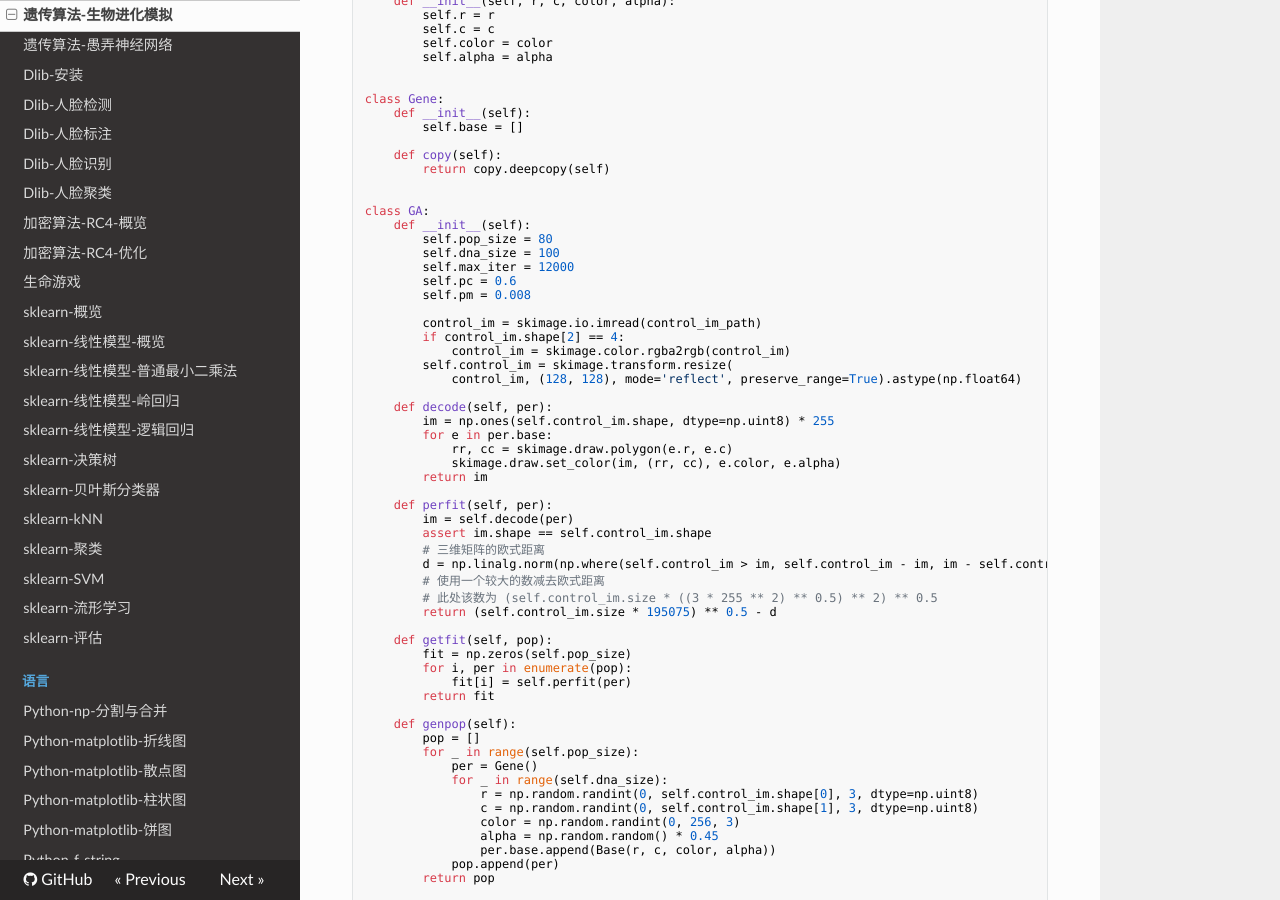
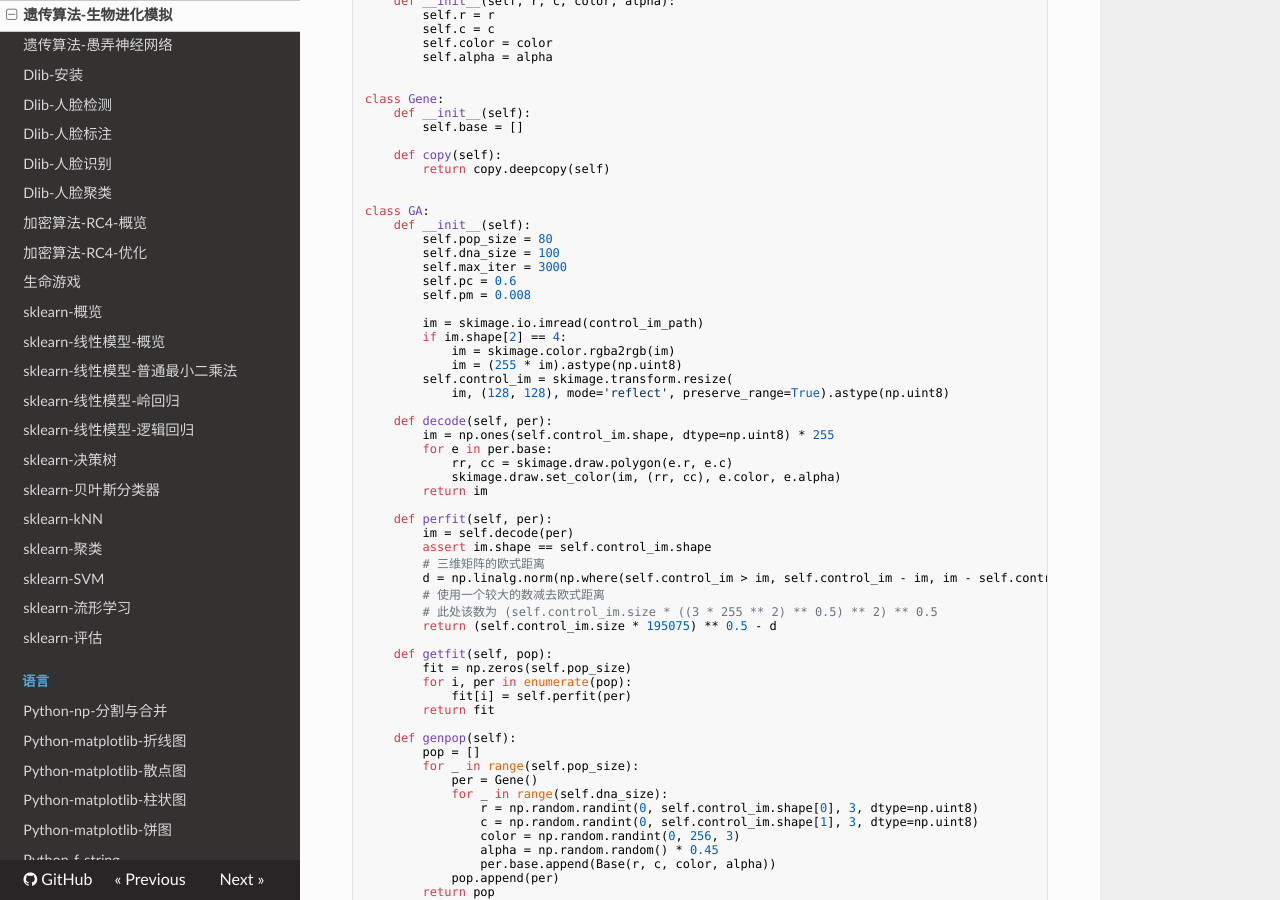
Before and after one commit to mohanson/accu, an MkDocs documentation site: the page built from docs/content/daze/ga/evolve.md, in a window 1280 px wide and 900 px high, scrolled down 1676 px. Built offline with MkDocs 1.6.1, drawn with Linux system fonts in a browser that asks for light colours; nearby versions of some CDN libraries; old or Windows-style settings are respelled for this version of MkDocs.

Commit message:
2018-10-16 19:20:56

```diff
--- a/docs/content/daze/ga/evolve.md
+++ b/docs/content/daze/ga/evolve.md
@@ -57,15 +57,16 @@ class GA:
     def __init__(self):
         self.pop_size = 80
         self.dna_size = 100
-        self.max_iter = 12000
+        self.max_iter = 3000
         self.pc = 0.6
         self.pm = 0.008
 
-        control_im = skimage.io.imread(control_im_path)
-        if control_im.shape[2] == 4:
-            control_im = skimage.color.rgba2rgb(control_im)
+        im = skimage.io.imread(control_im_path)
+        if im.shape[2] == 4:
+            im = skimage.color.rgba2rgb(im)
+            im = (255 * im).astype(np.uint8)
         self.control_im = skimage.transform.resize(
-            control_im, (128, 128), mode='reflect', preserve_range=True).astype(np.float64)
+            im, (128, 128), mode='reflect', preserve_range=True).astype(np.uint8)
 
     def decode(self, per):
         im = np.ones(self.control_im.shape, dtype=np.uint8) * 255
```
